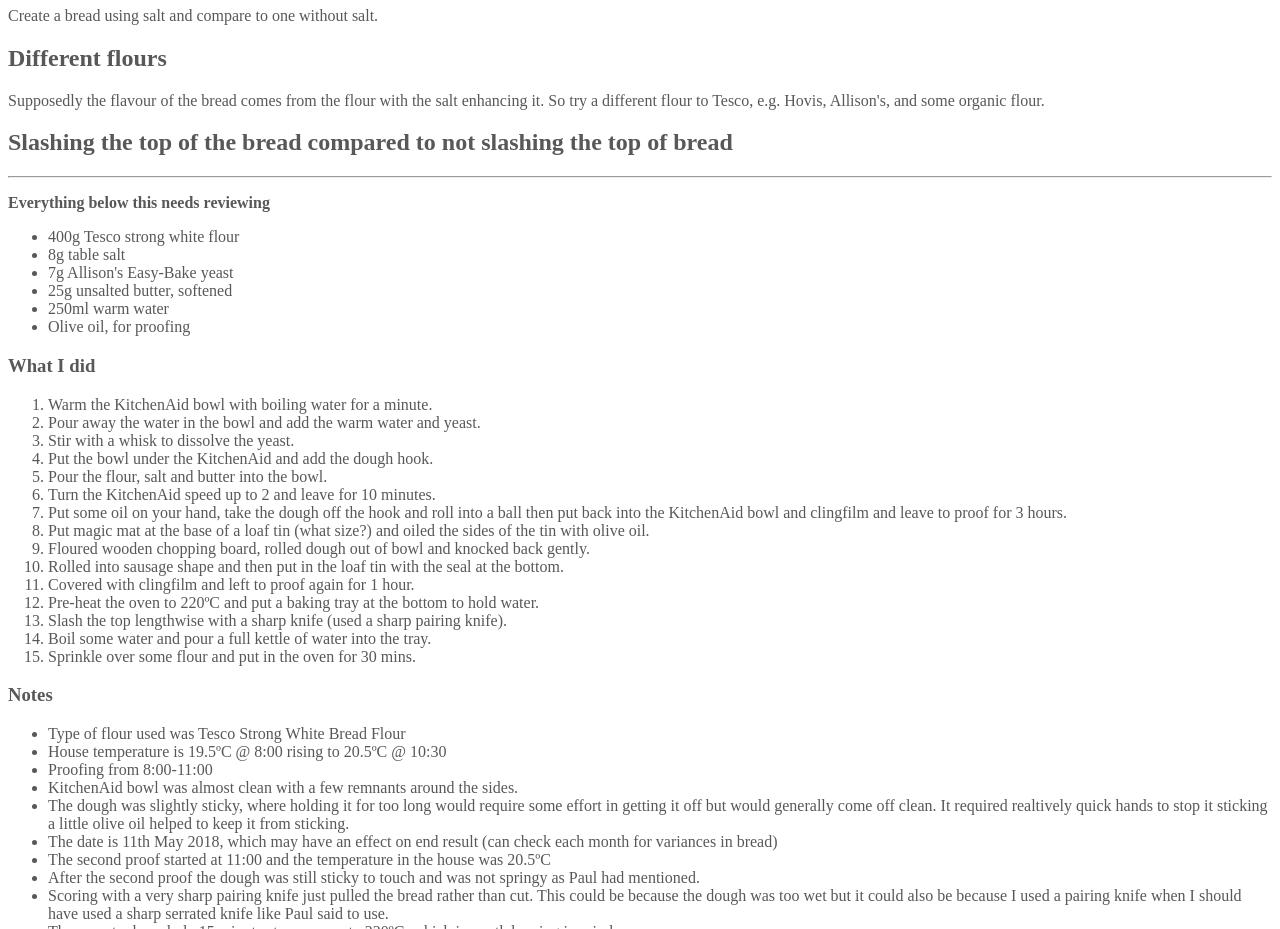
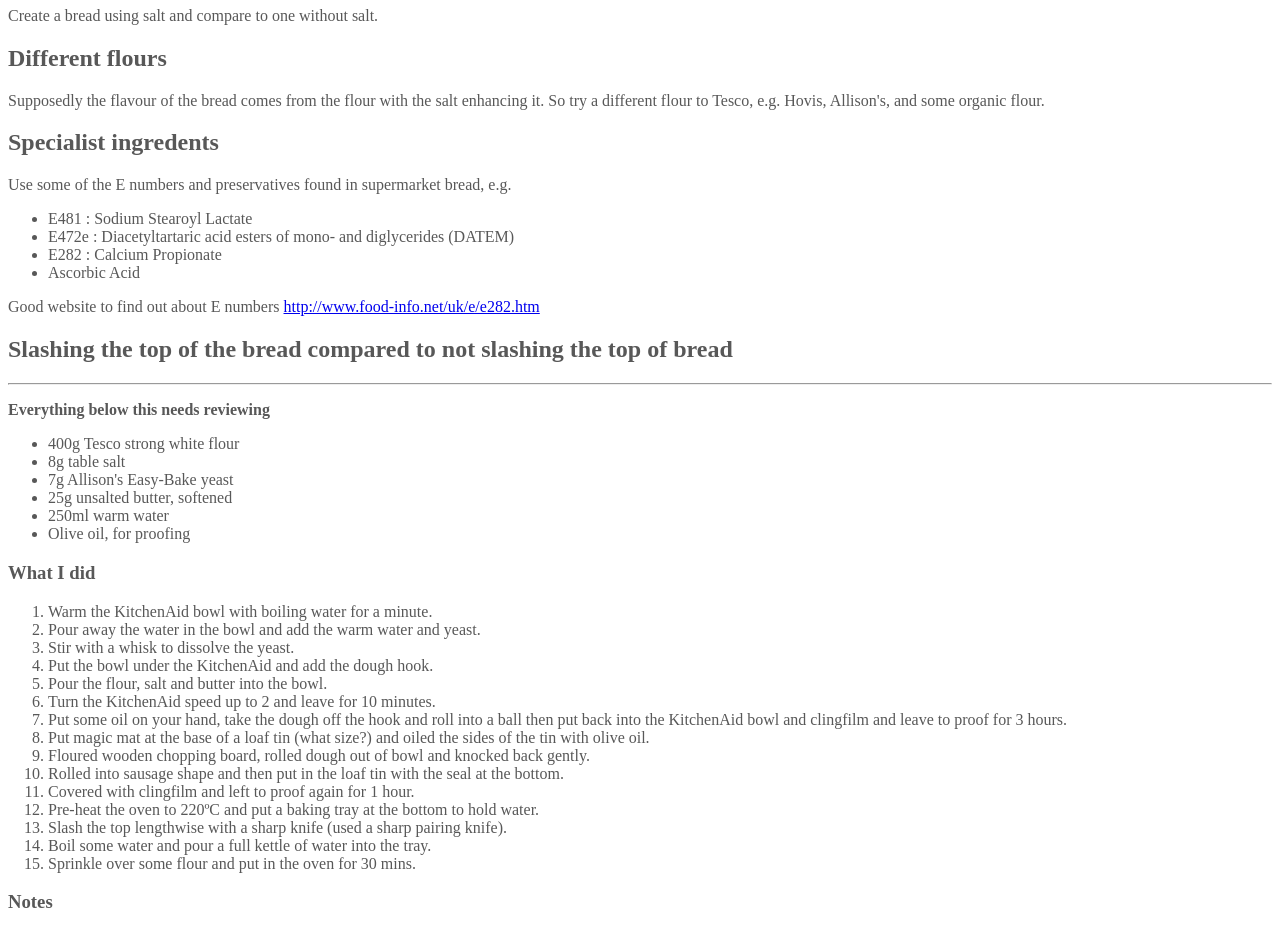
Before and after one commit to sebcarss/sebcarss.github.io.repo, a Gatsby site: page /recipe/bread/white-bread-loaf/ in a window 1280 px wide. Shown: the part 11040-11969 px from the top of the page. Built offline with nearby package versions, Linux system fonts and the light colour scheme; Gatsby itself is replaced by a stand-in of ours.

Commit message:
Add specialise ingredients note

```diff
--- a/src/posts/recipe/bread/white-bread-loaf.md
+++ b/src/posts/recipe/bread/white-bread-loaf.md
@@ -99,6 +99,17 @@ Create a bread using salt and compare to one without salt.
 ## Different flours
 
 Supposedly the flavour of the bread comes from the flour with the salt enhancing it. So try a different flour to Tesco, e.g. Hovis, Allison's, and some organic flour.
+
+## Specialist ingredents
+
+Use some of the E numbers and preservatives found in supermarket bread, e.g.
+
+- E481  : Sodium Stearoyl Lactate
+- E472e : Diacetyltartaric acid esters of mono- and diglycerides (DATEM)
+- E282  : Calcium Propionate
+- Ascorbic Acid
+
+Good website to find out about E numbers http://www.food-info.net/uk/e/e282.htm
 
 ## Slashing the top of the bread compared to not slashing the top of bread
 
```
